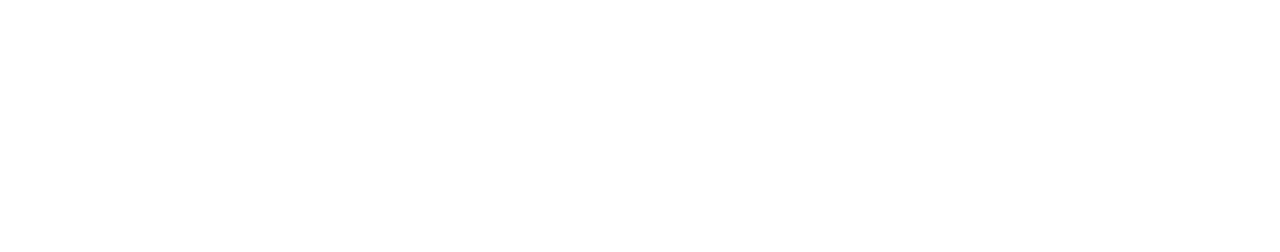
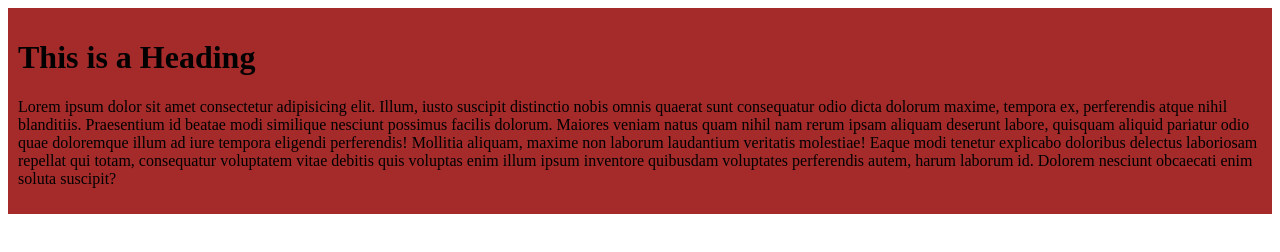
Before and after one commit to aliislam2563/my-first-github-repo, a plain HTML site: page index.html in a window 1280 px wide. Drawn offline with Linux system fonts and the light colour scheme.

Commit message:
creating style folder and adding heading + paragraph to html

```diff
--- a/index.html
+++ b/index.html
@@ -1,11 +1,28 @@
 <!DOCTYPE html>
 <html lang="en">
-<head>
-    <meta charset="UTF-8">
-    <meta name="viewport" content="width=device-width, initial-scale=1.0">
+  <head>
+    <meta charset="UTF-8" />
+    <meta name="viewport" content="width=device-width, initial-scale=1.0" />
     <title>My_First_Repo</title>
-</head>
-<body>
-
-</body>
+    <link rel="stylesheet" href="/my-first-github-repo/style/homePg.css">
+  </head>
+  <body>
+    <div class="head">
+      <h1>This is a Heading</h1>
+      <p>
+        Lorem ipsum dolor sit amet consectetur adipisicing elit. Illum, iusto
+        suscipit distinctio nobis omnis quaerat sunt consequatur odio dicta
+        dolorum maxime, tempora ex, perferendis atque nihil blanditiis.
+        Praesentium id beatae modi similique nesciunt possimus facilis dolorum.
+        Maiores veniam natus quam nihil nam rerum ipsam aliquam deserunt labore,
+        quisquam aliquid pariatur odio quae doloremque illum ad iure tempora
+        eligendi perferendis! Mollitia aliquam, maxime non laborum laudantium
+        veritatis molestiae! Eaque modi tenetur explicabo doloribus delectus
+        laboriosam repellat qui totam, consequatur voluptatem vitae debitis quis
+        voluptas enim illum ipsum inventore quibusdam voluptates perferendis
+        autem, harum laborum id. Dolorem nesciunt obcaecati enim soluta
+        suscipit?
+      </p>
+    </div>
+  </body>
 </html>
--- /dev/null
+++ b/style/homePg.css
@@ -0,0 +1,4 @@
+div{
+    background-color: brown;
+    padding: 10px;
+}
```
